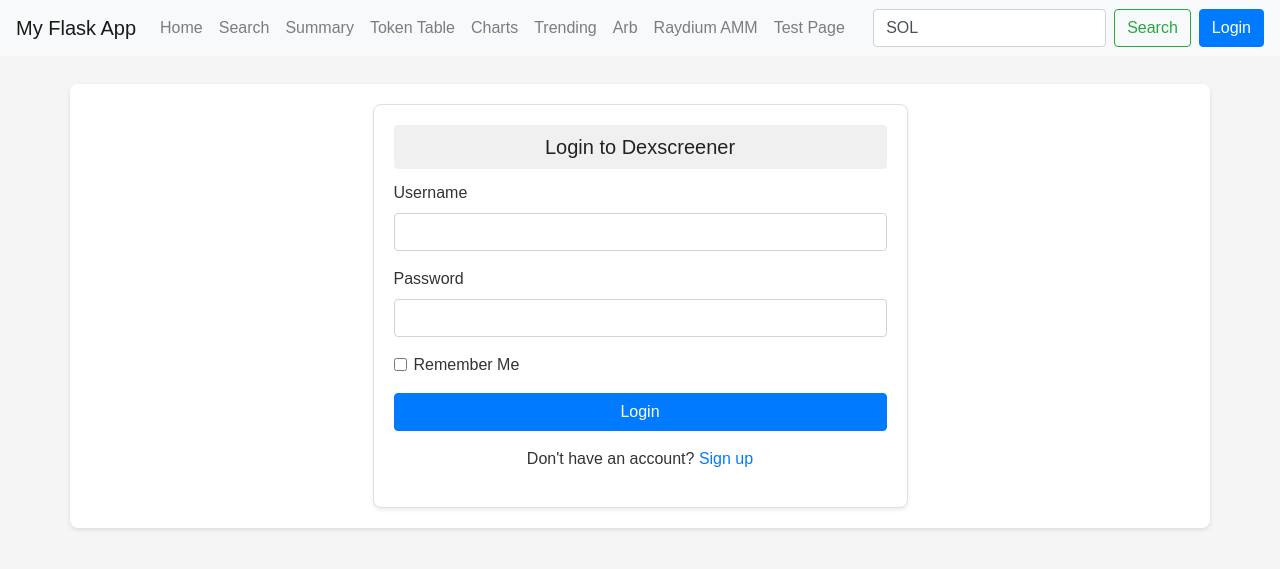
After one commit to howe-s/Arbscreener, a Flask app: page /login in a window 1280 px wide. The commit adds this page. Shown: the top 569 px of the page. Run offline with Flask 3, Linux system fonts and the light colour scheme; some libraries are stand-ins or nearby versions.

Commit message:
landing page

```diff
--- a/main.py
+++ b/main.py
@@ -216,6 +216,16 @@
 
 @app.route('/', methods=['GET', 'POST'])
 def index():
+
+    return render_template('index.html')
+
+@app.route('/login', methods=['GET', 'POST'])
+def login():
+
+    return render_template('login.html')
+
+@app.route('/search', methods=['GET', 'POST'])
+def search():
     # Get the user input for ticker and perform the search
     searchTicker = request.args.get('user_input', 'SOL').lower()
     search = client.search_pairs(searchTicker)
@@ -255,7 +265,7 @@
 
     sorted_pool = sorted(pool_data, key=lambda x: x['volume_24h'], reverse=True)
     # Pass the data to the template
-    return render_template('index.html', pool_data=sorted_pool, user_input=searchTicker, chart_div=chart_div)
+    return render_template('search.html', pool_data=sorted_pool, user_input=searchTicker, chart_div=chart_div)
 
 
 @app.route('/arb', methods=['GET', 'POST'])
--- a/templates/base.html
+++ b/templates/base.html
@@ -20,6 +20,9 @@
             <ul class="navbar-nav">
                 <li class="nav-item">
                     <a class="nav-link" href="{{ url_for('index', user_input=request.args.get('user_input', 'SOL')) }}">Home</a>
+                </li>
+                <li class="nav-item">
+                    <a class="nav-link" href="{{ url_for('search', user_input=request.args.get('user_input', 'SOL')) }}">Search</a>
                 </li>
                 <li class="nav-item">
                     <a class="nav-link" href="{{ url_for('summary', user_input=request.args.get('user_input', 'SOL')) }}">Summary</a>
@@ -46,6 +49,8 @@
             <form action="{{ request.path }}" method="get" class="form-inline ml-auto">
                 <input class="form-control mr-sm-2" type="text" name="user_input" value="{{ request.args.get('user_input', 'SOL') }}" placeholder="Search...">
                 <button class="btn btn-outline-success my-2 my-sm-0" type="submit">Search</button>
+                <!-- Bootstrap login button -->
+                <a class="btn btn-primary ml-2" href="{{ url_for('login') }}">Login</a>
             </form>
         </div>
     </nav>
--- /dev/null
+++ b/templates/login.html
@@ -0,0 +1,56 @@
+{% extends "base.html" %}
+
+{% block title %}Login - Dexscreener{% endblock %}
+
+{% block content %}
+<div class="container mt-6">
+    <div class="row justify-content-center">
+        <div class="col-md-6">
+            <!-- Login Card -->
+            <div class="card shadow-sm">
+                <div class="card-body">
+                    <h5 class="card-title text-center">Login to Dexscreener</h5>
+                    <form method="post" action="/login">
+                        <div class="mb-3">
+                            <label for="username" class="form-label">Username</label>
+                            <input type="text" class="form-control" id="username" name="username" required>
+                        </div>
+                        <div class="mb-3">
+                            <label for="password" class="form-label">Password</label>
+                            <input type="password" class="form-control" id="password" name="password" required>
+                        </div>
+                        <div class="mb-3 form-check">
+                            <input type="checkbox" class="form-check-input" id="rememberMe" name="rememberMe">
+                            <label class="form-check-label" for="rememberMe">Remember Me</label>
+                        </div>
+                        <button type="submit" class="btn btn-primary w-100">Login</button>
+                    </form>
+                    <div class="text-center mt-3">
+                        <p>Don't have an account? <a href="/register">Sign up</a></p>
+                    </div>
+                </div>
+            </div>
+        </div>
+    </div>
+</div>
+{% endblock %}
+
+<style>
+.card {
+    border-radius: 10px;
+}
+
+.card-body {
+    padding: 2rem;
+}
+
+.btn-primary {
+    background-color: #007bff;
+    border-color: #007bff;
+}
+
+.btn-primary:hover {
+    background-color: #0056b3;
+    border-color: #004085;
+}
+</style>
```
Also changed, not shown: templates/index.html (+114 -119 lines), templates/search.html (added, +130 -0 lines).
